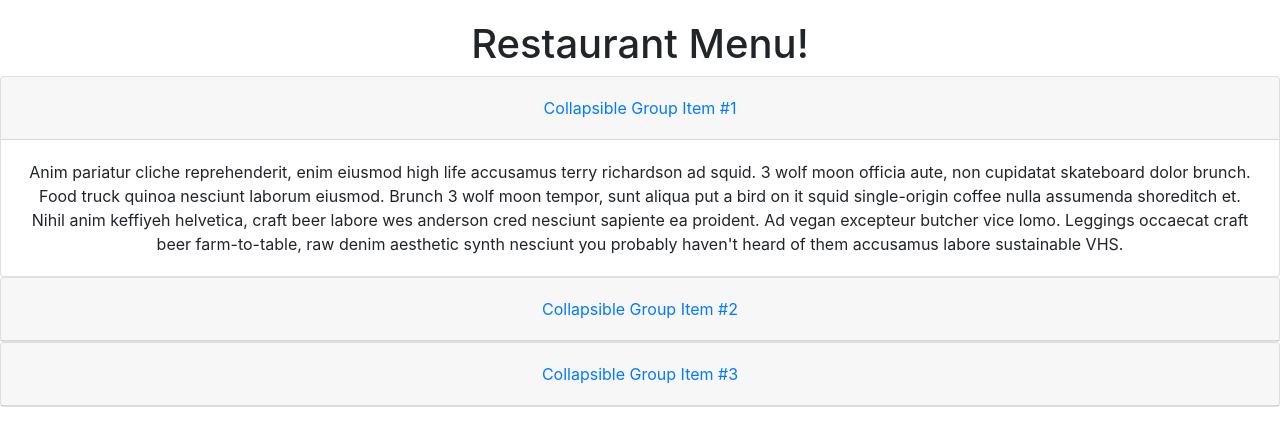
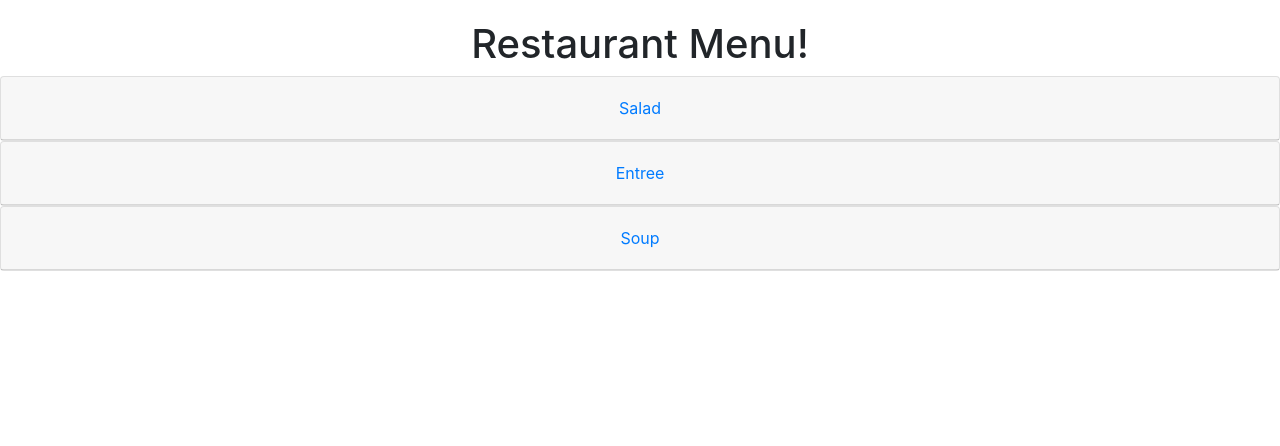
Before and after one commit to Dave-mash/Restaurant-menu, an Angular app: page / in a window 1280 px wide. Shown: the top 446 px of the page. Built offline with nearby package versions, Linux system fonts and the light colour scheme.

Commit message:
second accordion layer

```diff
--- a/src/app/components/menu/menu.component.html
+++ b/src/app/components/menu/menu.component.html
@@ -1,66 +1,27 @@
 <div>
-    <div id="accordion">
+    <div id="accordion" *ngFor="let title of menuOptions">
         <div class="card">
-            <div class="card-header" id="headingOne">
+            <div class="card-header">
                 <h5 class="mb-0">
                     <button class="btn btn-link" data-toggle="collapse" data-target="#collapseOne" aria-expanded="true"
                         aria-controls="collapseOne">
-                        Collapsible Group Item #1
+                        {{ title.name }}
                     </button>
                 </h5>
             </div>
 
-            <div id="collapseOne" class="collapse show" aria-labelledby="headingOne" data-parent="#accordion">
+            <div id="collapseOne" class="collapse" aria-labelledby="headingOne" data-parent="#accordion">
                 <div class="card-body">
-                    Anim pariatur cliche reprehenderit, enim eiusmod high life accusamus terry richardson ad squid. 3
-                    wolf moon officia aute, non cupidatat skateboard dolor brunch. Food truck quinoa nesciunt laborum
-                    eiusmod. Brunch 3 wolf moon tempor, sunt aliqua put a bird on it squid single-origin coffee nulla
-                    assumenda shoreditch et. Nihil anim keffiyeh helvetica, craft beer labore wes anderson cred nesciunt
-                    sapiente ea proident. Ad vegan excepteur butcher vice lomo. Leggings occaecat craft beer
-                    farm-to-table, raw denim aesthetic synth nesciunt you probably haven't heard of them accusamus
-                    labore sustainable VHS.
-                </div>
-            </div>
-        </div>
-        <div class="card">
-            <div class="card-header" id="headingTwo">
-                <h5 class="mb-0">
-                    <button class="btn btn-link collapsed" data-toggle="collapse" data-target="#collapseTwo"
-                        aria-expanded="false" aria-controls="collapseTwo">
-                        Collapsible Group Item #2
-                    </button>
-                </h5>
-            </div>
-            <div id="collapseTwo" class="collapse" aria-labelledby="headingTwo" data-parent="#accordion">
-                <div class="card-body">
-                    Anim pariatur cliche reprehenderit, enim eiusmod high life accusamus terry richardson ad squid. 3
-                    wolf moon officia aute, non cupidatat skateboard dolor brunch. Food truck quinoa nesciunt laborum
-                    eiusmod. Brunch 3 wolf moon tempor, sunt aliqua put a bird on it squid single-origin coffee nulla
-                    assumenda shoreditch et. Nihil anim keffiyeh helvetica, craft beer labore wes anderson cred nesciunt
-                    sapiente ea proident. Ad vegan excepteur butcher vice lomo. Leggings occaecat craft beer
-                    farm-to-table, raw denim aesthetic synth nesciunt you probably haven't heard of them accusamus
-                    labore sustainable VHS.
-                </div>
-            </div>
-        </div>
-        <div class="card">
-            <div class="card-header" id="headingThree">
-                <h5 class="mb-0">
-                    <button class="btn btn-link collapsed" data-toggle="collapse" data-target="#collapseThree"
-                        aria-expanded="false" aria-controls="collapseThree">
-                        Collapsible Group Item #3
-                    </button>
-                </h5>
-            </div>
-            <div id="collapseThree" class="collapse" aria-labelledby="headingThree" data-parent="#accordion">
-                <div class="card-body">
-                    Anim pariatur cliche reprehenderit, enim eiusmod high life accusamus terry richardson ad squid. 3
-                    wolf moon officia aute, non cupidatat skateboard dolor brunch. Food truck quinoa nesciunt laborum
-                    eiusmod. Brunch 3 wolf moon tempor, sunt aliqua put a bird on it squid single-origin coffee nulla
-                    assumenda shoreditch et. Nihil anim keffiyeh helvetica, craft beer labore wes anderson cred nesciunt
-                    sapiente ea proident. Ad vegan excepteur butcher vice lomo. Leggings occaecat craft beer
-                    farm-to-table, raw denim aesthetic synth nesciunt you probably haven't heard of them accusamus
-                    labore sustainable VHS.
+                    <!-- Default unchecked -->
+                    <div class="custom-control custom-checkbox" *ngFor="let choice of title.choices">
+                        <input type="checkbox" class="custom-control-input" id="defaultUnchecked">
+                        <label class="custom-control-label" for="defaultUnchecked">{{ choice.name }}</label>
+                    </div>
+                    <p *ngIf="title.related.length">You may also want:</p>
+                    <div class="custom-control custom-checkbox" *ngFor="let related of title.related"> <!-- -->
+                        <input type="checkbox" class="custom-control-input" id="defaultUnchecked">
+                        <label class="custom-control-label" for="defaultUnchecked">{{ related.name }}</label>
+                    </div>
                 </div>
             </div>
         </div>
--- a/src/app/components/menu/menu.component.ts
+++ b/src/app/components/menu/menu.component.ts
@@ -1,4 +1,5 @@
 import { Component, OnInit } from '@angular/core';
+import { menuOptions } from 'src/app/menuJson';
 
 @Component({
   selector: 'app-menu',
@@ -7,9 +8,16 @@ import { Component, OnInit } from '@angular/core';
 })
 export class MenuComponent implements OnInit {
 
+  menuOptions = menuOptions;
+
   constructor() { }
 
   ngOnInit() {
+    this.menuOptions.forEach(option => console.log(option['name']));
+    const dataProperties = {
+
+    }
+    this.menuOptions[0]['properties'] = dataProperties;
   }
 
 }
```
